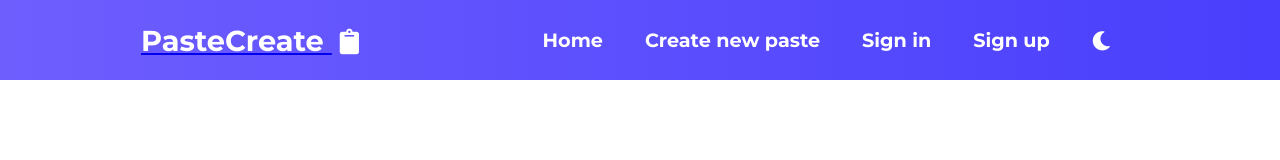
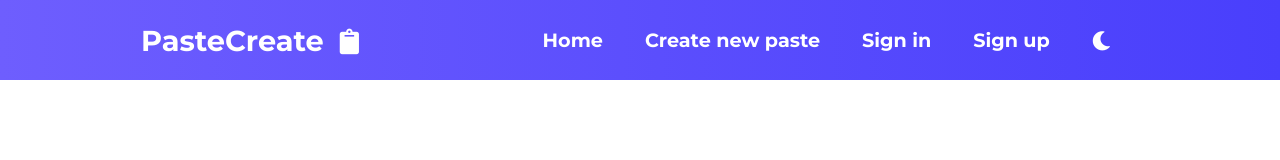
Before and after one commit to Atharva21/PasteCreate, a React (Create React App) app in the folder client/: page /home in a window 1280 px wide. Shown: the top 160 px of the page. Built offline with nearby package versions, Linux system fonts and the light colour scheme.

Commit message:
remove underline from navlinks

```diff
--- a/client/src/css/NavBar.css
+++ b/client/src/css/NavBar.css
@@ -5,6 +5,9 @@
     justify-content: center;
     align-items: center;
     font-size: 1.2rem;
+}
+
+.NavbarItems a {
     text-decoration: none;
 }
 
```
